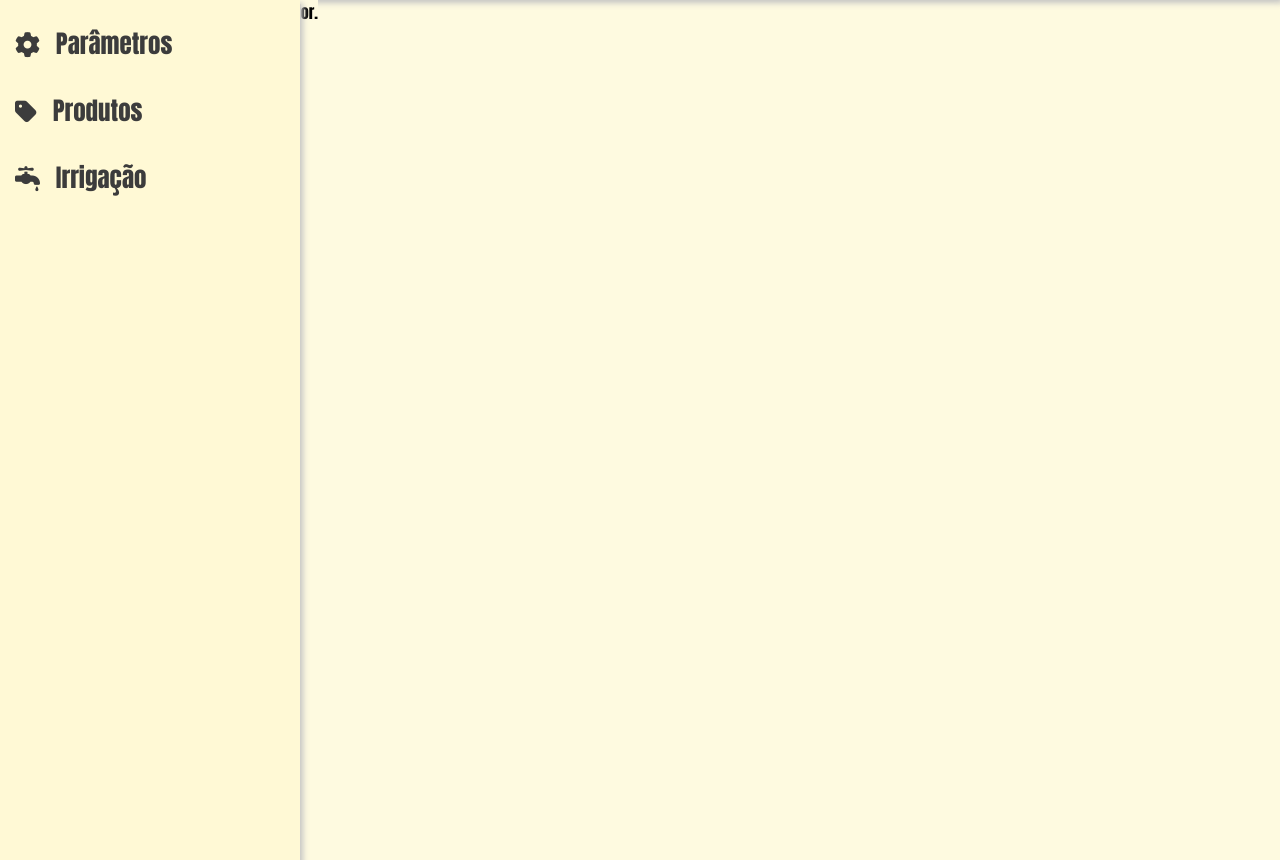
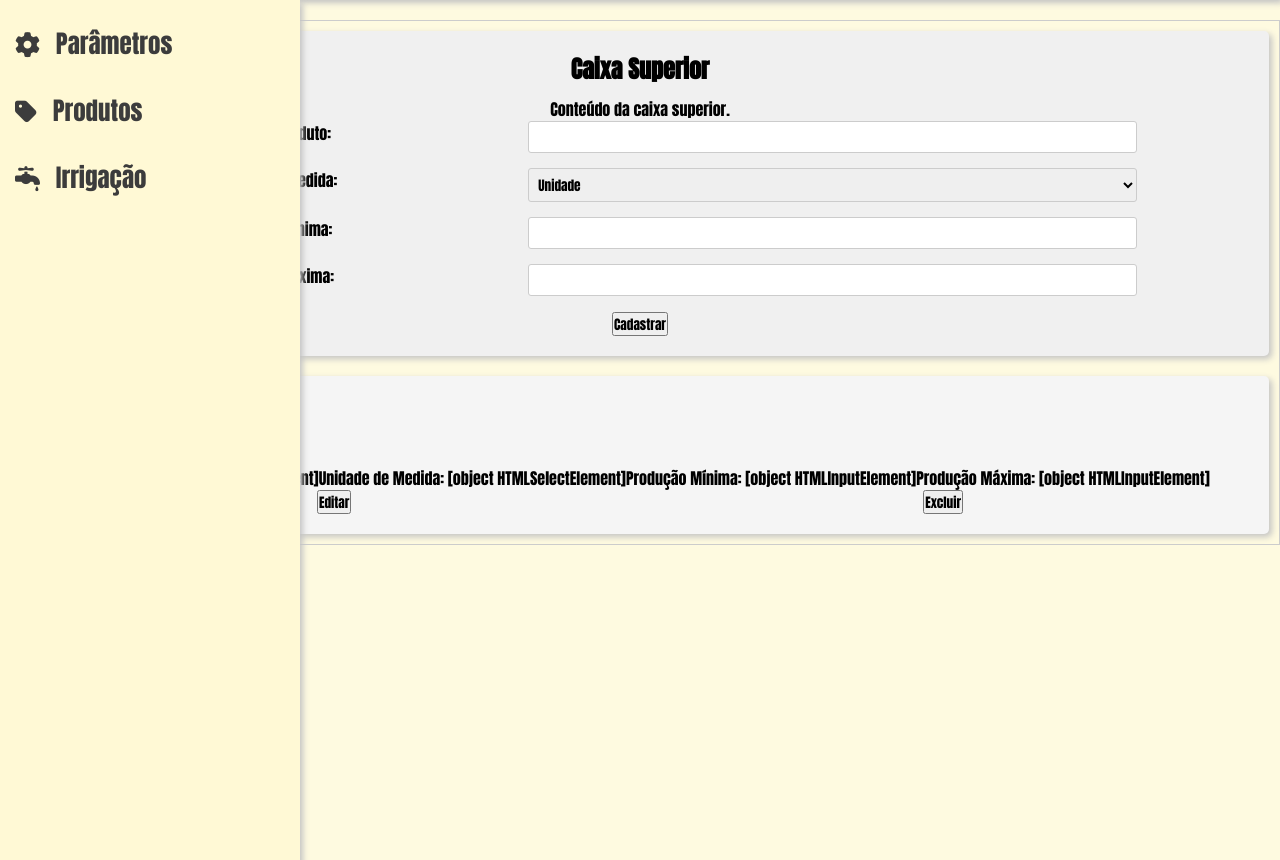
Before and after one commit to Gabz9/Higritech, a PHP site: page / in a window 1280 px wide. Shown: the part 70-930 px from the top of the page. Run offline with PHP 8.4, Linux system fonts and the light colour scheme.

Commit message:
new commit

```diff
--- a/Agroverde_script/index.js
+++ b/Agroverde_script/index.js
@@ -9,7 +9,7 @@ function show(){
     menuLateral.classList.toggle('menu-fechado');
 }
 
-//Sub Menus no menu lateral//
+// Sub Menus no menu lateral //
 
 function toggleSubMenu() {
     var subMenu = document.getElementById("SubMenuIrrigacao");
@@ -20,7 +20,7 @@ function toggleSubMenu() {
     }
 }
 
-// adaptar tamanho do conteudo principal/formularios //
+// Adaptar tamanho do conteudo principal/formularios //
 
 function toggleSubMenu() {
     var subMenu = document.getElementById("SubMenuIrrigacao");
@@ -28,7 +28,7 @@ function toggleSubMenu() {
     ajustarEspaco(); // Chama a função para ajustar o espaço quando o submenu é aberto ou fechado
 }
 
-//////////////////////////////////////////
+// MOdelo de transição CSS para menu lateral aberto - fechado //
 
 function toggleMenu() {
     var menuLateral = document.getElementById("MenuLateral_fun");
@@ -42,3 +42,32 @@ function toggleMenu() {
       container.style.marginLeft = "0";
     }
   }
+
+// Modelo de estrutura para exibir dados cadastrados na caixa superior //
+
+// Suponha que você tenha armazenado os dados do produto em variáveis como nomeProduto, unidadeMedida, producaoMinima e producaoMaxima
+
+const produtoInformacoesDiv = document.getElementById('produtoInformacoes');
+
+// Crie elementos HTML para cada informação do produto
+const nomeProdutoSpan = document.createElement('span');
+nomeProdutoSpan.textContent = `Nome do Produto: ${nomeProduto}`;
+
+const unidadeMedidaSpan = document.createElement('span');
+unidadeMedidaSpan.textContent = `Unidade de Medida: ${unidadeMedida}`;
+
+const producaoMinimaSpan = document.createElement('span');
+producaoMinimaSpan.textContent = `Produção Mínima: ${producaoMinima}`;
+
+const producaoMaximaSpan = document.createElement('span');
+producaoMaximaSpan.textContent = `Produção Máxima: ${producaoMaxima}`;
+
+// Combine os elementos em uma linha
+const linhaInformacoes = document.createElement('p');
+linhaInformacoes.appendChild(nomeProdutoSpan);
+linhaInformacoes.appendChild(unidadeMedidaSpan);
+linhaInformacoes.appendChild(producaoMinimaSpan);
+linhaInformacoes.appendChild(producaoMaximaSpan);
+
+// Adicione a linha de informações ao div
+produtoInformacoesDiv.appendChild(linhaInformacoes);
--- a/Agroverde_style/index.css
+++ b/Agroverde_style/index.css
@@ -103,6 +103,7 @@ header a {
     font-size: 25px;
     margin: 15px;
     /* Adicione espaçamento entre os ícones */
+
 }
 
 #open_btn {
@@ -129,39 +130,121 @@ header a {
     /* Transição suave da cor de fundo */
 }
 
+.MenuLateral .menu-link:hover {
+    background-color: rgba(0, 0, 0, 0.2);
+    /* Cor de fundo ao passar o mouse */
+}
+
 .caixa {
     width: 100%;
     float: left;
     margin: 0 20px;
     box-sizing: border-box;
     background-color: #f3f3f3;
+
 }
 
 /* Estilos para o container das caixas */
 
+.container {
+    width: auto;
+    margin: 20px auto;
+    border: 1px solid #ccc;
+    padding: 10px;
 
+  }
 
-.caixaSuperior {
-   position: fixed;
-   display: flex;
-   background-color: #FEFAE0;
+  .caixaSuperior {
+    padding: 20px;
+    background-color: #f0f0f0;
+    border-radius: 5px;
+    text-align: center;
+    box-shadow: 3px 3px 6px 0px rgba(196, 196, 196, 1);
+  }
 
-}
+  .caixaSuperior h2 {
+    margin-bottom: 10px;
+  }
 
-.caixaInferior {
-    position: fixed;
-    display: flex;
-    background-color: #FEFAE0;
-}
+  .campo-entrada {
+    margin-bottom: 15px;
+    display: flex; /* Permite que os campos sejam dispostos em linha */
+  }
 
-.MenuLateral ul :hover {
-    background-color:#283618;
+  .campo-entrada label {
+    width: 40%; /* Define a largura do rótulo */
+    margin-right: 10px; /* Adiciona espaço entre o rótulo e o campo */
+  }
+
+  .campo-entrada input,
+  .campo-entrada select {
+    width: 50%; /* Define a largura do campo de entrada */
+    padding: 5px;
+    border: 1px solid #ccc;
+    border-radius: 3px;
+  }
+
+  .campo-entrada input[type="number"] {
+    margin-right: 10px;
+  }
+
+  .botao-enviar {
+    background-color: #4CAF50;
+    color: white;
+    padding: 10px 20px;
+    border: none;
+    border-radius: 3px;
+    cursor: pointer;
+    position: absolute; /* Posicionamento absoluto */
+    bottom: 10px; /* Posiciona na parte inferior */
+    right: 10px; /* Posiciona na direita */
+  }
+
+  /* -------------------------- */
+
+  .caixaInferior {
+    margin-top: 20px;
+    padding: 20px;
+    background-color: #f5f5f5;
+    border-radius: 5px;
+    box-shadow: 3px 3px 6px 0px rgba(196, 196, 196, 1);
+  }
+
+  .caixaInferior h2 {
+    margin-bottom: 10px;
+  }
+
+  .produtos-tabela {
     width: 100%;
-    color: #f3f3f3;
-    text-size-adjust: 100%;
-}
+    border-collapse: collapse;
+  }
 
-.MenuLateral a {
-    width: 100%;
+  .produtos-tabela th,
+  .produtos-tabela td {
+    padding: 5px;
+    border: 1px solid #ccc;
+    text-align: left;
+  }
 
-}
+  .produtos-tabela th {
+    background-color: #eee;
+    font-weight: bold;
+  }
+
+  .acoes-produto {
+    display: flex; /* Permite que os botões fiquem na mesma linha */
+    justify-content: space-around; /* Distribui os botões uniformemente */
+  }
+
+  .botao-acao {
+    background-color: #4CAF50;
+    color: white;
+    padding: 5px 10px;
+    border: none;
+    border-radius: 3px;
+    cursor: pointer;
+  }
+
+  .botao-acao:hover {
+    background-color: #45a049; /* Cor de hover para os botões */
+  }
--- a/index.html
+++ b/index.html
@@ -21,7 +21,7 @@
         });
     </script>
 
-    <title>Agroverde</title>
+    <title>Higritech</title>
 
 </head>
 
@@ -47,7 +47,6 @@
     <!--                Menu Lateral           -->
 
     <div class="Conteudo">
-
         <nav class="MenuLateral" id="MenuLateral_fun">
             <ul>
                 <li>
@@ -79,14 +78,44 @@
             <div class="caixaSuperior">
                 <h2>Caixa Superior</h2>
                 <p>Conteúdo da caixa superior.</p>
+                <form action="#">
+                    <div class="campo-entrada">
+                        <label for="nomeProduto">Nome do Produto:</label>
+                        <input type="text" id="nomeProduto" name="nomeProduto" required>
+                    </div>
+                    <div class="campo-entrada">
+                        <label for="unidadeMedida">Unidade de Medida:</label>
+                        <select id="unidadeMedida" name="unidadeMedida" required>
+                            <option value="unidade1">Unidade</option>
+                            <option value="unidade2">Saca</option>
+                            <option value="unidade3">KG</option>
+                        </select>
+                    </div>
+                    <div class="campo-entrada">
+                        <label for="producaoMinima">Produção Mínima:</label>
+                        <input type="number" id="producaoMinima" name="producaoMinima" required>
+                    </div>
+                    <div class="campo-entrada">
+                        <label for="producaoMaxima">Produção Máxima:</label>
+                        <input type="number" id="producaoMaxima" name="producaoMaxima" required>
+                    </div>
+                    <button type="submit">Cadastrar</button>
+                </form>
+
             </div>
             <div class="caixaInferior">
                 <h2>Caixa Inferior</h2>
                 <p>Conteúdo da caixa inferior.</p>
+                <div id="produtoInformacoes">
+                </div>
+                <div class="acoes-produto">
+                    <button id="botaoEditar">Editar</button>
+                    <button id="botaoExcluir">Excluir</button>
+                </div>
             </div>
         </div>
     </div>
-    </div>
+
 
 </body>
 
```
Also changed, not shown: login.html (+29 -35 lines), styles.css (added, +101 -0 lines), 2 other files.
